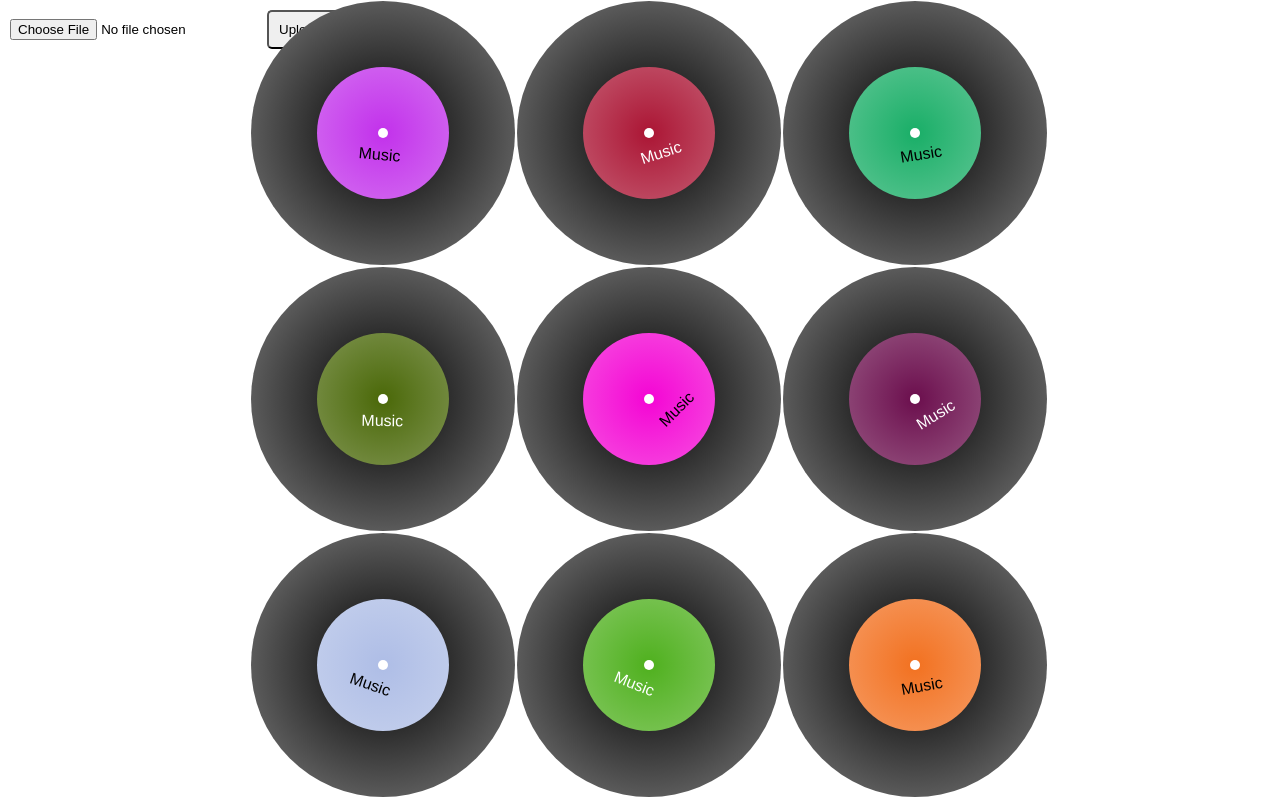
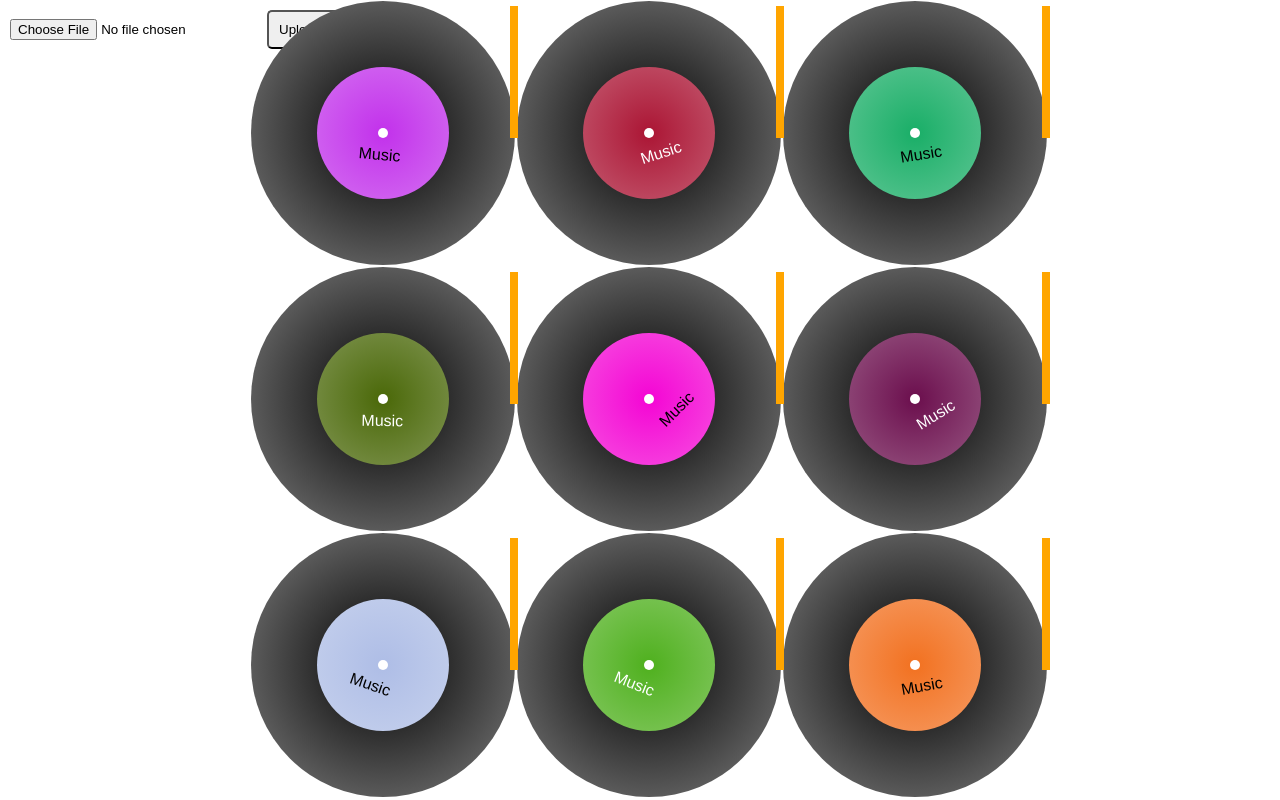
Before and after one commit to teamsnowman/turntable, a Flask app: page / in a window 1280 px wide. Run offline with Flask 2, Linux system fonts and the light colour scheme.

Commit message:
Added Dynamic needle turn and Record Speed

```diff
--- a/static/index.css
+++ b/static/index.css
@@ -7,8 +7,6 @@
   border-radius:100%;
   /*height:150px;*/
   /*width:150px;*/
-  -webkit-transform: rotateY(360deg);
-  -webkit-transition-duration: 1.5s;
   height: 100%;
   width: 100%;
   top:-5px;
@@ -43,15 +41,23 @@
   padding-top:60%;
   /*-webkit-transform:rotate(10deg);*/
 }
-#needle {
-  width: 50%;
-  height: 3%;
-  margin-left: 30%;
-  background-color: black;
-  -webkit-transform:rotate(-30deg);
-  -webkit-animation: move-needle 1s linear infinite;
+.needle {
+  width: 3%;
+  height: 50%;
+  left: 100%;
+  background-color: orange;
+  -webkit-transform-origin: 0% 0%;
+  /*-webkit-animation: move-needle 1s linear infinite;*/
   z-index: 100;
   position: absolute;
+}
+@-webkit-keyframes turn {
+ from {
+    -webkit-transform: rotate(0deg);
+ }
+ to {
+    -webkit-transform: rotate(25deg);
+ }
 }
 #containerofallcontainers{
   position: absolute;
@@ -61,14 +67,13 @@
 }
 .container {
   /*z-index: 0;*/
-  padding: 0px;
   position: relative;
   display: inline-block;
   height:33%;
   width:33%;
   margin: 1px;
   transition: width 2s;
-  -webkit-transition: padding 1s,opacity 1s, width 2s, height 2s, margin-left 2s,margin-right 2s, margin-top 2s, margin-bottom 2s;
+  -webkit-transition: padding 1s,opacity 2s, width 2s, height 2s, margin-left 2s,margin-right 2s, margin-top 2s, margin-bottom 2s;
   /*-webkit-transform: translateZ(1);*/
 }
 @-webkit-keyframes move-needle {
@@ -107,10 +112,13 @@
     }
 }
 .rotating{
-  -webkit-animation: rotate 5s linear infinite;
+  -webkit-animation: rotate 1.8s linear infinite;
 }
 
 .btn {
   border-radius: 5px;
   padding: 10px;
 }
+.fade{
+  opacity:0.0;
+}
--- a/static/index.js
+++ b/static/index.js
@@ -10,7 +10,7 @@ function init(){
   for(var i=0;i<9;i++){
     var color = getRandomColor();
     var gradient = "background-image: -webkit-radial-gradient(center center, circle cover,"+color+","+increaseBrightness(color, 30)+");"
-    container.innerHTML += "<div class='container' id='"+i+"' onclick='TURNUP("+i+");'><div class='record'><div class='label' style='"+gradient+";'><div class='text' style='color:"+get_text_color(color)+"'>Music</div><div class='hole'</div</div></div></div>";
+    container.innerHTML += "<div class='container' ><div id='needle"+i+"'class='needle'></div><div onclick='TURNUP("+i+"); 'id='"+i+"' class='record'><div class='label' style='"+gradient+";'><div class='text' style='color:"+get_text_color(color)+"'>Music</div><div class='hole'</div</div></div></div>";
   }
   var texts = document.getElementsByClassName('text');
   for(i=0;i<9;i++){
@@ -43,9 +43,8 @@ function getBrightness(color) {
   return (R + G + B) / 3;
 }
 function stopAndGoBack(id){
+    document.getElementById(id).parentNode.className += ' fade'
     var elements = document.getElementsByClassName("container");
-    var needle = document.getElementById('needle');
-    needle.remove();
     for(i=0;i<9;i++){
       elements[i].className = elements[i].className.replace('rotating','') ;
     }
@@ -56,9 +55,6 @@ function stopAndGoBack(id){
     coac.style.width = parseInt(coac.style.width )/3 +"%";
 }
 function enlargeRotate(id){
-    var needle = document.createElement('div');
-    needle.setAttribute('id', 'needle');
-    document.body.appendChild(needle);
     var coac = document.getElementById('containerofallcontainers');
     var id_i = parseInt(id);
     var b = (id_i%3);
@@ -69,6 +65,9 @@ function enlargeRotate(id){
     coac.style.width = parseInt(coac.style.width )*3 +"%";
     setTimeout(function(){
       document.getElementById(id).className += ' rotating ' ;
+      var audio = document.getElementById("audio");
+      document.getElementById('needle'+id).style['-webkit-animation']=  'turn';
+      document.getElementById('needle'+id).style['-webkit-animation-duration'] = audio.duration + 's';
     },2000);
 }
 // http://stackoverflow.com/questions/6443990/javascript-calculate-brighter-colour
--- a/templates/index.html
+++ b/templates/index.html
@@ -2,10 +2,9 @@
   <head>
     <script src="static/index.js"></script>
     <link href="static/index.css" rel="stylesheet" type="text/css">
-    <audio id="audio"></audio>
+    <audio onended="stopAndGoBack()" id="audio"></audio>
   </head>
   <body onload = 'init()'>
-  <!-- <div id='needle'></div> -->
   <div id="containerofallcontainers"></div>
   	  <form class='btn' action="/" method=post enctype=multipart/form-data>
       <p><input type=file name=file>
```
